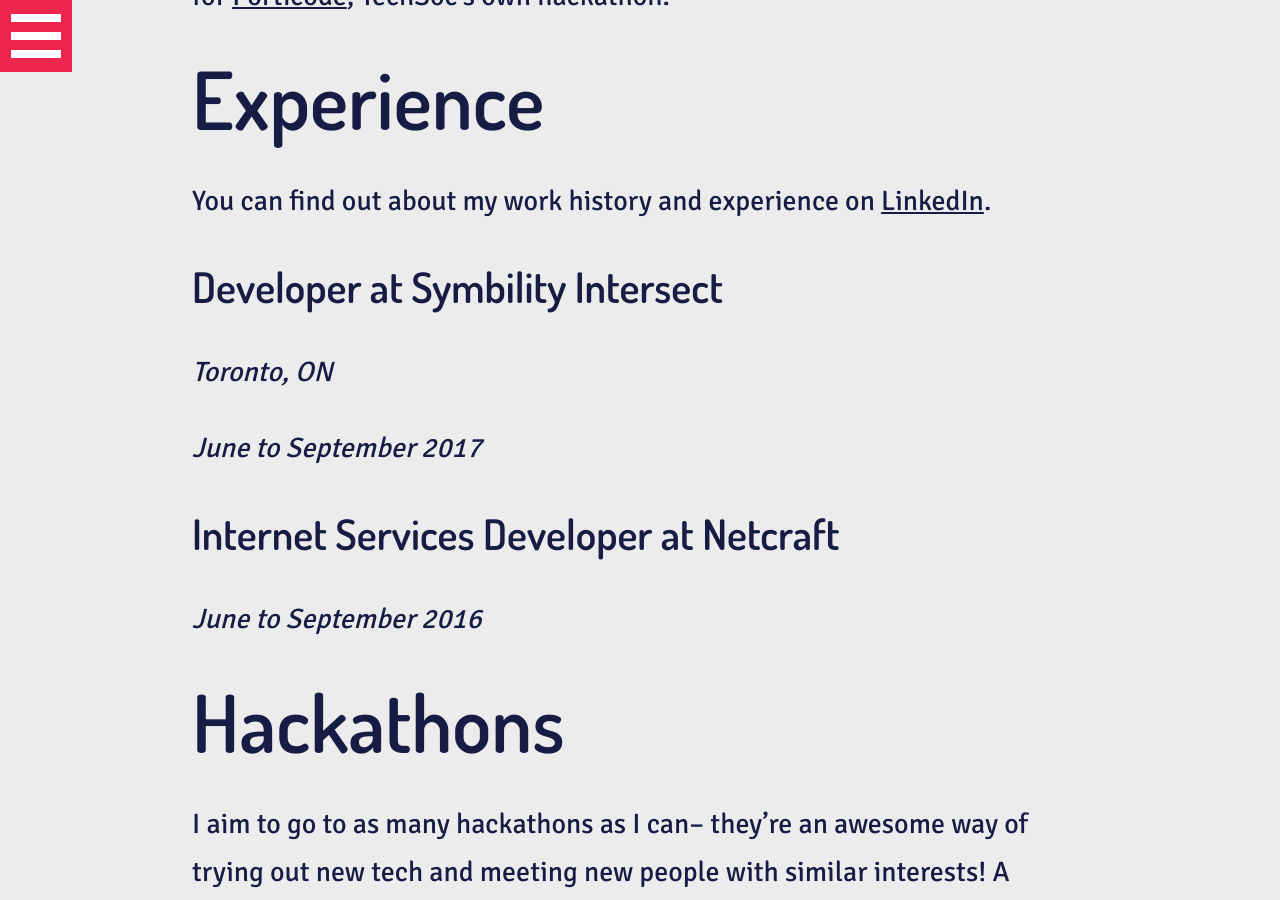
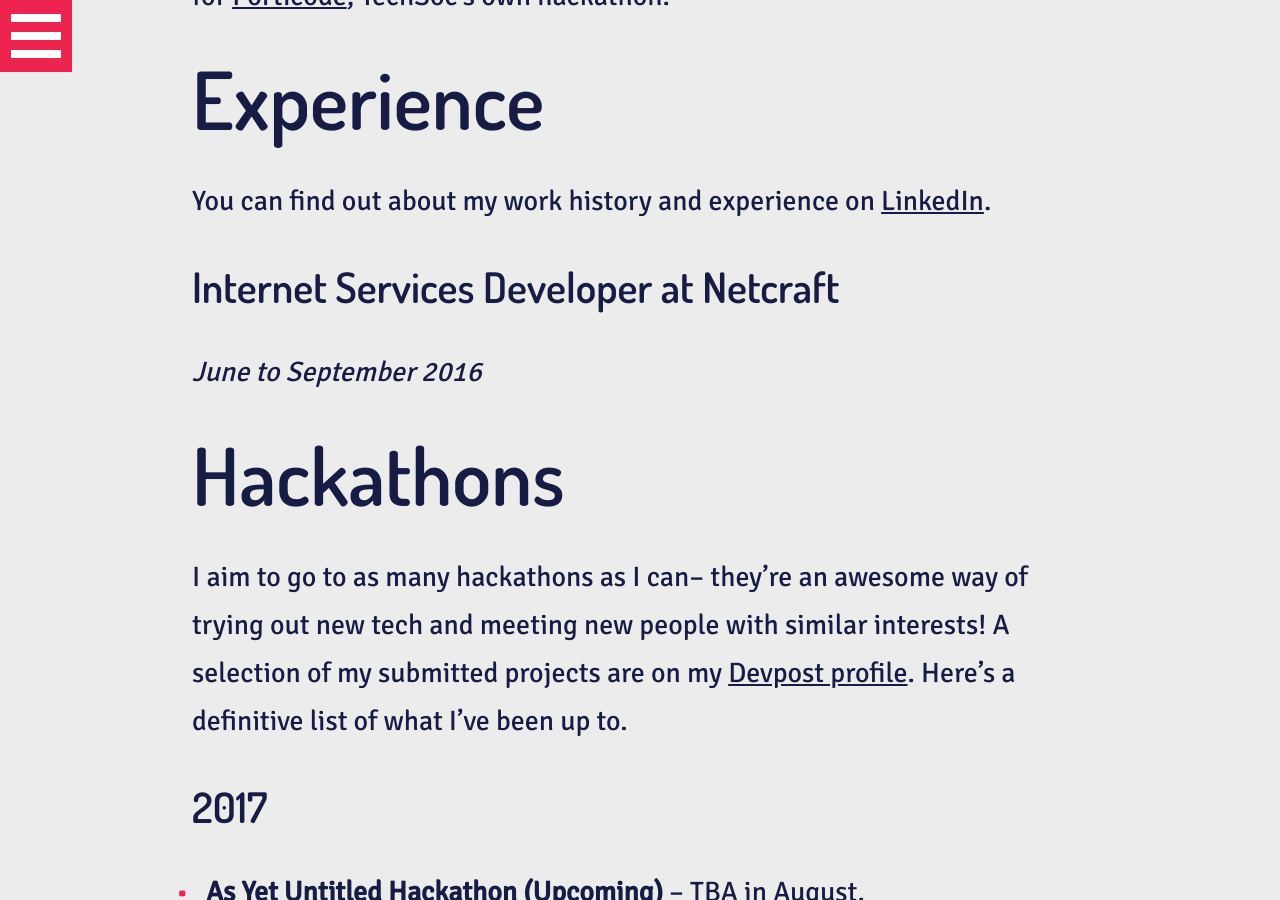
Before and after one commit to maisieccino/mbellgb.github.io, a Jekyll site: the page built from about.md, in a window 1280 px wide and 900 px high, scrolled down 1092 px. Built offline with Jekyll 4.4.1, drawn with Linux system fonts in a browser that asks for light colours; nearby versions of some CDN libraries.

Commit message:
Update experience; headshot

```diff
--- a/about.md
+++ b/about.md
@@ -18,12 +18,6 @@
 # Experience
 
 You can find out about my work history and experience on [LinkedIn](https://www.linkedin.com/in/mbellcs/).
-
-## Developer at Symbility Intersect
-
-*Toronto, ON*
-
-_June to September 2017_
 
 ## Internet Services Developer at Netcraft
 _June to September 2016_
```
Also changed, not shown: assets/img/headshot.jpg.
